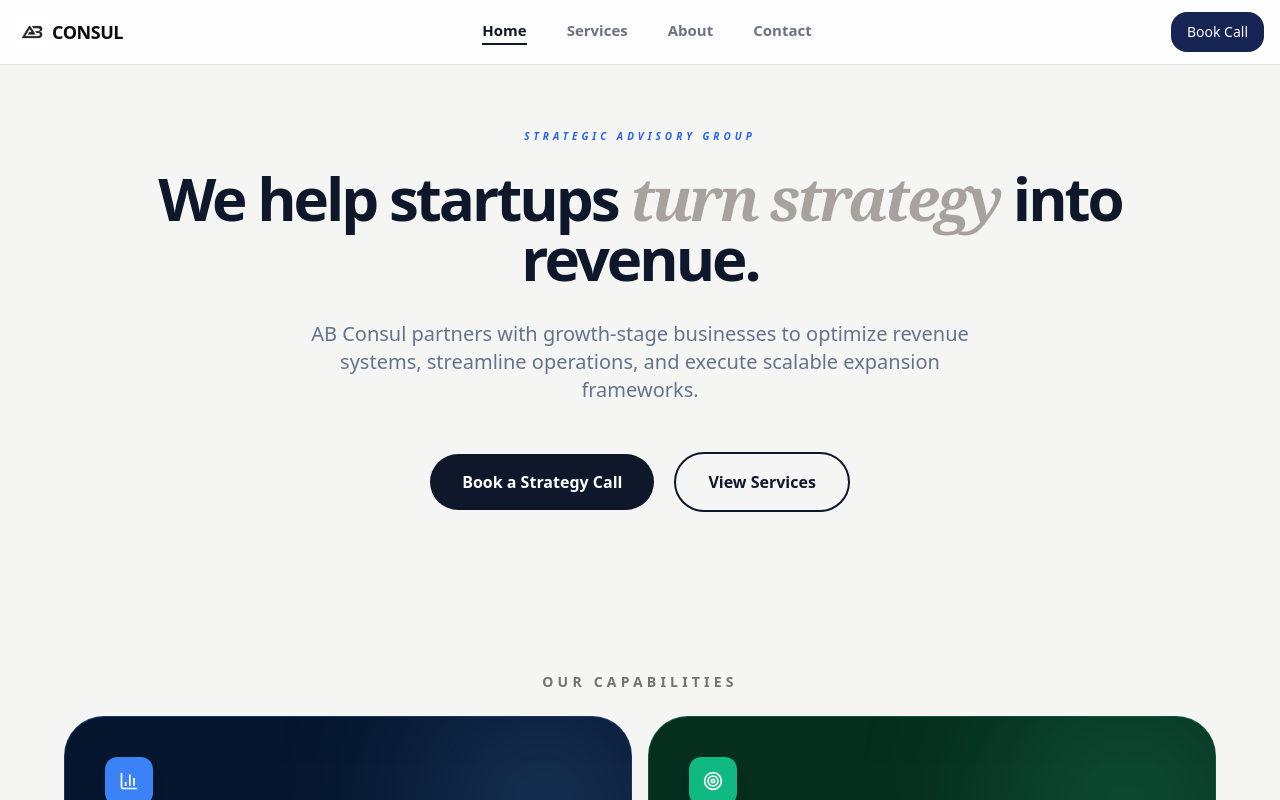
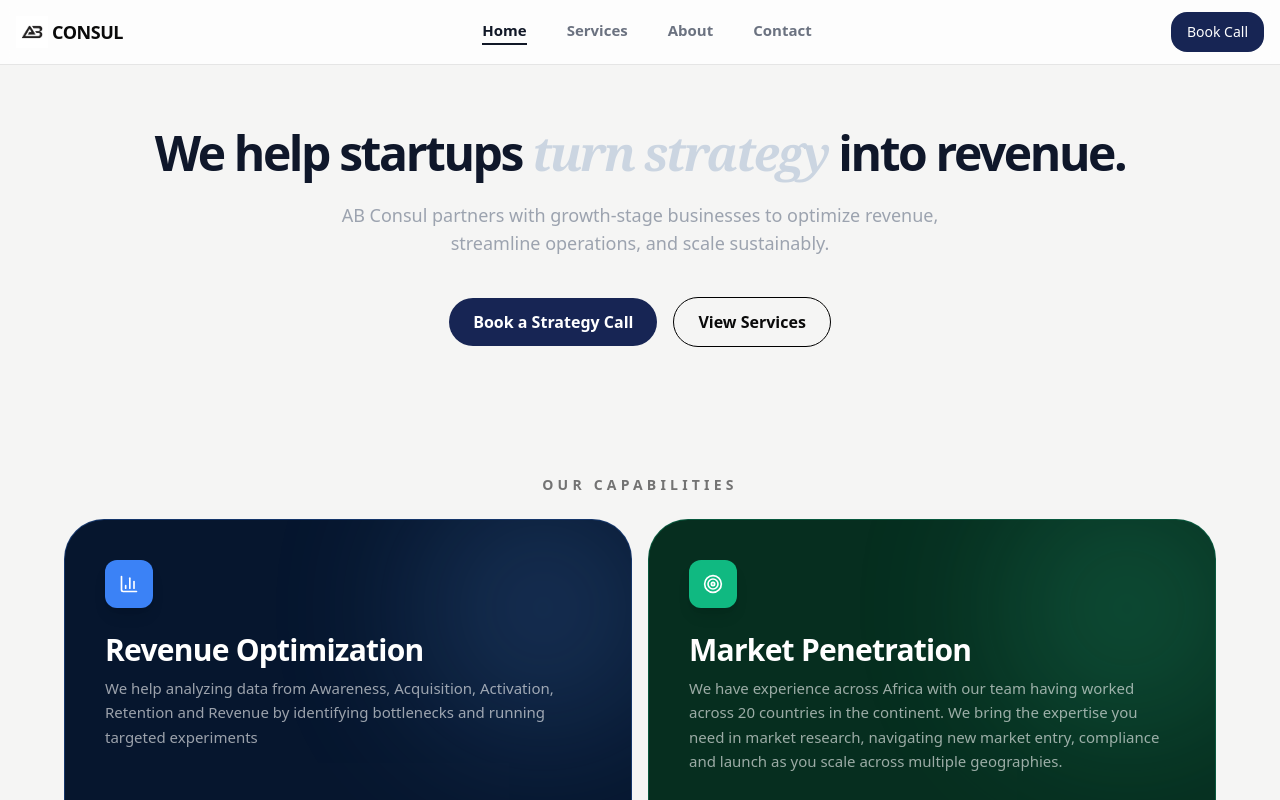
Before and after one commit to l-tting/ab-consul, a Next.js app in the folder my-app/: page / in a window 1280 px wide. Shown: the top 800 px of the page. Built offline with nearby package versions, Linux system fonts and the light colour scheme.

Commit message:
revert changes before discord ...try uniform later

```diff
--- a/my-app/src/components/HeroHome1.jsx
+++ b/my-app/src/components/HeroHome1.jsx
@@ -1,52 +1,39 @@
 "use client";
-
 import React from "react";
 import Link from "next/link";
 
 const HeroHome1 = () => {
   return (
-    <section className="w-full flex justify-center bg-stone-100 pt-16 pb-24 px-6">
-      <div className="w-[92%] max-w-6xl text-center">
-
-        {/* Badge / Protocol Line */}
-        <p className="text-[10px] font-black uppercase tracking-[0.4em] text-blue-600 mb-6 italic">
-          Strategic Advisory Group
-        </p>
-
-        {/* Main Heading */}
-        <h1 className="text-4xl md:text-6xl font-black tracking-tighter text-slate-900 leading-[0.9] max-w-5xl mx-auto">
+    <div>
+      <section className="text-center pt-8 pb-16 sm:pt-12 md:pt-16 px-6">
+        <h1 className="text-3xl md:text-5xl font-black tracking-tighter text-slate-900 leading-[0.9] max-w-5xl mx-auto">
           We help startups
-          <span className="text-stone-400 italic font-serif">
-            {" "}turn strategy{" "}
-          </span>
+          <span className="text-slate-300 italic font-serif"> turn strategy </span>
           into revenue.
         </h1>
 
-        {/* Subtext */}
-        <p className="mt-8 text-lg md:text-xl text-slate-500 max-w-2xl mx-auto leading-relaxed font-medium">
-          AB Consul partners with growth-stage businesses to optimize revenue systems,
-          streamline operations, and execute scalable expansion frameworks.
+        <p className="mt-6 text-lg text-gray-400 max-w-2xl mx-auto">
+          AB Consul partners with growth-stage businesses to optimize revenue,
+          streamline operations, and scale sustainably.
         </p>
 
-        {/* CTA Block */}
-        <div className="mt-12 flex flex-col sm:flex-row justify-center items-center gap-5">
+        <div className="mt-10 flex flex-col sm:flex-row justify-center items-center gap-4">
           <Link
             href="/contact"
-            className="w-full sm:w-auto bg-slate-900 hover:bg-slate-800 text-white px-8 py-4 rounded-full font-bold transition-all duration-300"
+            className="w-full sm:w-auto bg-blue-950 text-white px-6 py-3 rounded-full font-semibold text-center"
           >
             Book a Strategy Call
           </Link>
 
           <Link
             href="/services"
-            className="w-full sm:w-auto border-2 border-slate-900 text-slate-900 px-8 py-4 rounded-full font-bold hover:bg-slate-900 hover:text-white transition-all duration-300"
+            className="w-full sm:w-auto border border-black px-6 py-3 rounded-full font-semibold text-center"
           >
             View Services
           </Link>
         </div>
-
-      </div>
-    </section>
+      </section>
+    </div>
   );
 };
 
```
